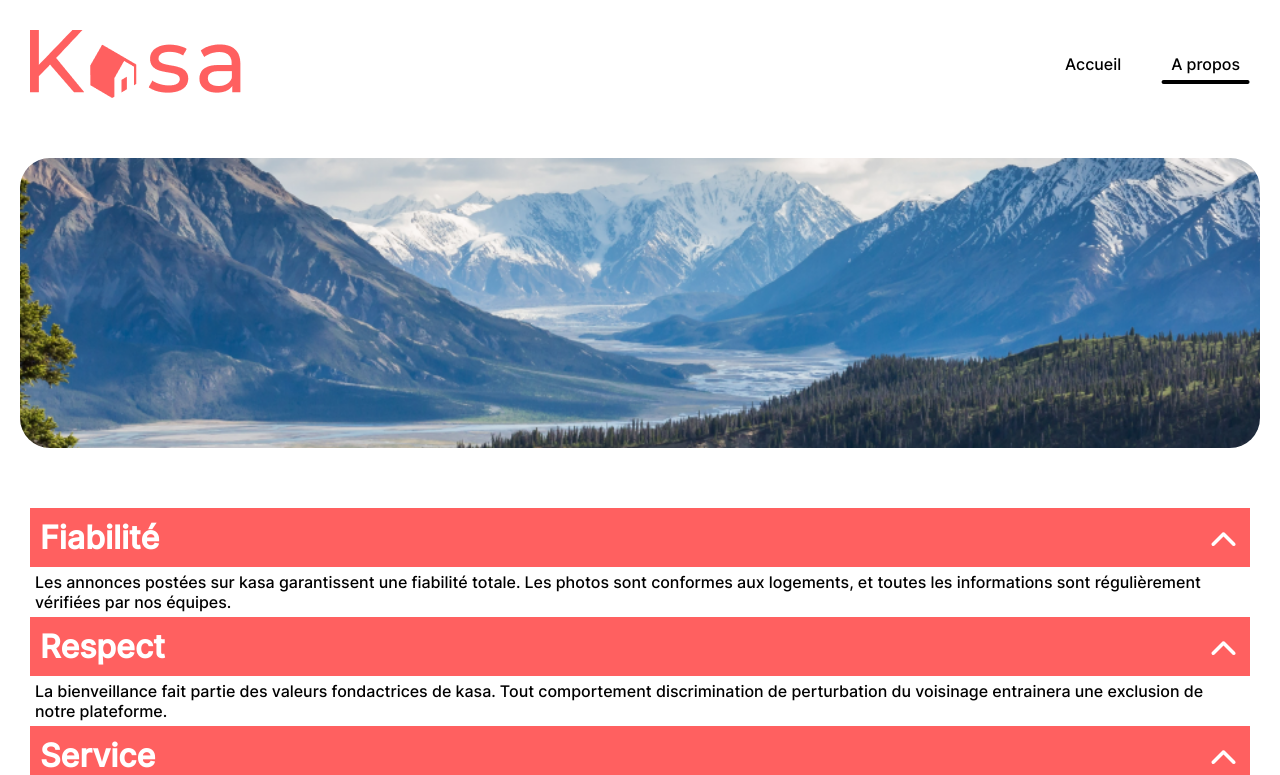
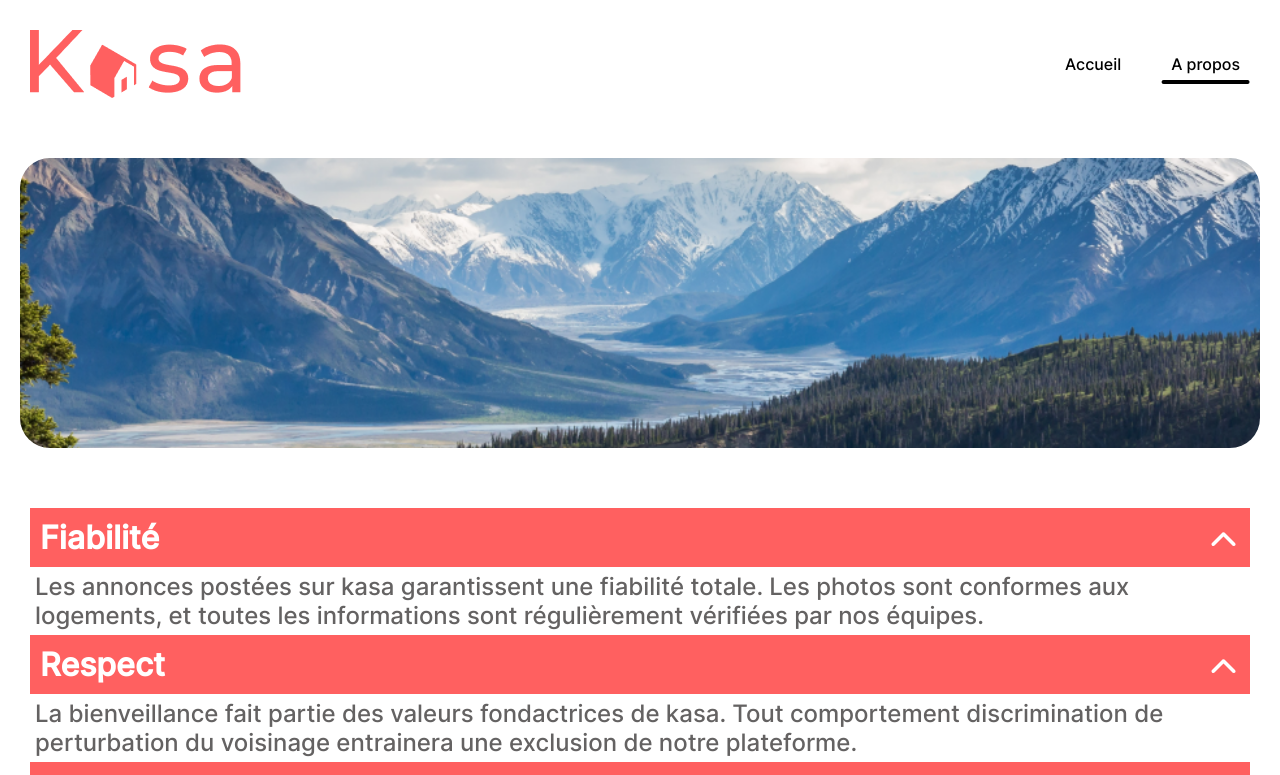
Before and after one commit to BangalyLeDeveloppeur/projet8.github, a React (Create React App) app in the folder proje8/: page /About in a window 1280 px wide. Shown: the top 775 px of the page. Built offline with nearby package versions, Linux system fonts and the light colour scheme.

Commit message:
style du paragraphe de la description sur la page aprops

```diff
--- a/proje8/src/components/Description.js
+++ b/proje8/src/components/Description.js
@@ -3,7 +3,7 @@ import React from "react";
 const Description = () => {
   return (
     <div>
-      <section>
+      <section className="annonce">
         <div className="description">
           <h3>Fiabilité</h3>
           <img src="./arrow.png" alt="image fiabilité" />
--- a/proje8/src/styles/components/_description.scss
+++ b/proje8/src/styles/components/_description.scss
@@ -11,3 +11,9 @@
     }
 
 }
+.annonce{
+    p{
+        color: rgb(100, 98, 98);
+        font-size: 1.5em;
+    }
+}
```
